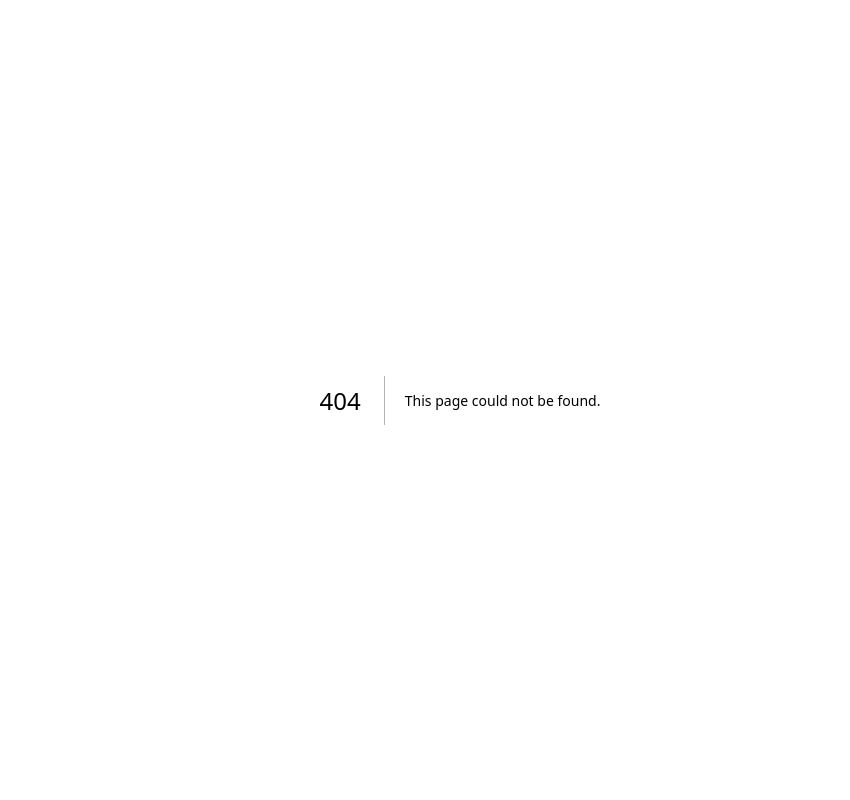
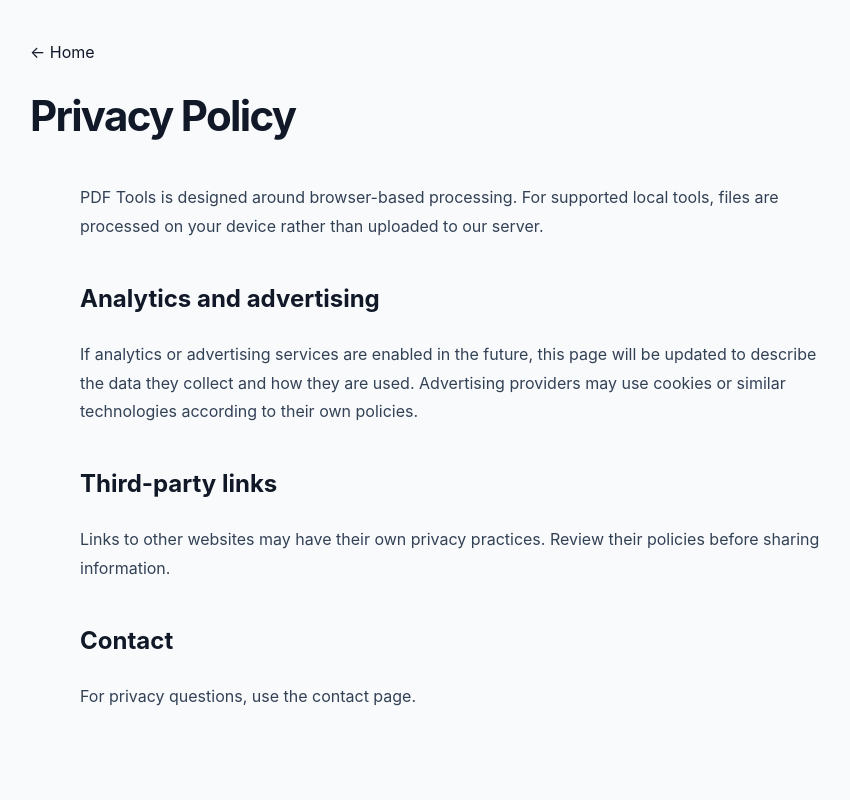
Before and after one commit to yiminggod1/pdf-tools, a Next.js app: page /pdf-tools/privacy in a window 1280 px wide. Before the commit this address had no page. Shown: the top 800 px of the page, without its empty margins (180-1030 px from the left). Built offline with nearby package versions, Linux system fonts and the light colour scheme.

Commit message:
Add trust pages and SEO routes

```diff
--- /dev/null
+++ b/app/privacy/page.tsx
@@ -0,0 +1 @@
+export const metadata={title:"Privacy Policy",description:"Privacy information for PDF Tools."};export default function Page(){return <main className="toolpage"><a href="/">← Home</a><h1>Privacy Policy</h1><section className="content"><p>PDF Tools is designed around browser-based processing. For supported local tools, files are processed on your device rather than uploaded to our server.</p><h2>Analytics and advertising</h2><p>If analytics or advertising services are enabled in the future, this page will be updated to describe the data they collect and how they are used. Advertising providers may use cookies or similar technologies according to their own policies.</p><h2>Third-party links</h2><p>Links to other websites may have their own privacy practices. Review their policies before sharing information.</p><h2>Contact</h2><p>For privacy questions, use the contact page.</p></section></main>}
```
